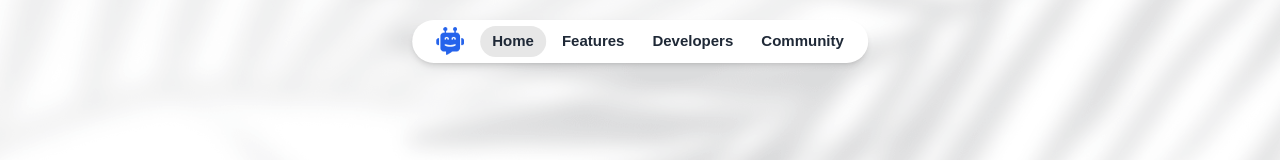
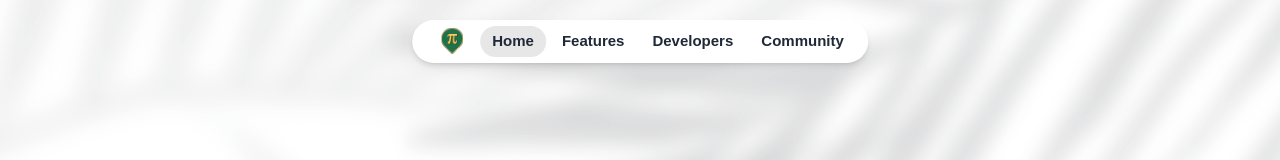
Before and after one commit to fasakinhenry/mapofpi-landing, a React (Vite) app: page / in a window 1280 px wide. Shown: the top 160 px of the page. Built offline with nearby package versions, Linux system fonts and the light colour scheme; a web font is replaced by a local one.

Commit message:
feat: Update Navbar.jsx to include Map of Pi log

```diff
--- a/src/components/Navbar.jsx
+++ b/src/components/Navbar.jsx
@@ -10,7 +10,7 @@
   return (
     <div className='fixed top-0 left-1/2 transform -translate-x-1/2 mt-5 bg-white rounded-full shadow-md px-3 py-1 z-20'>
       <nav className='flex justify-between items-center w-full'>
-        <img src='/logo.png' alt='Logo' className='w-8 h-7 mx-3' />
+        <img src='/logo.svg' alt='Logo' className='w-8 h-7 mx-3' />
         <ul className='hidden md:flex space-x-1 text-gray-800 py-0.5 list-none'>
           <li className='font-GT text-[15px] px-3 py-1 font-extrabold rounded-full bg-[#e7e7e7]'>
             <a href='#'>Home</a>
```
